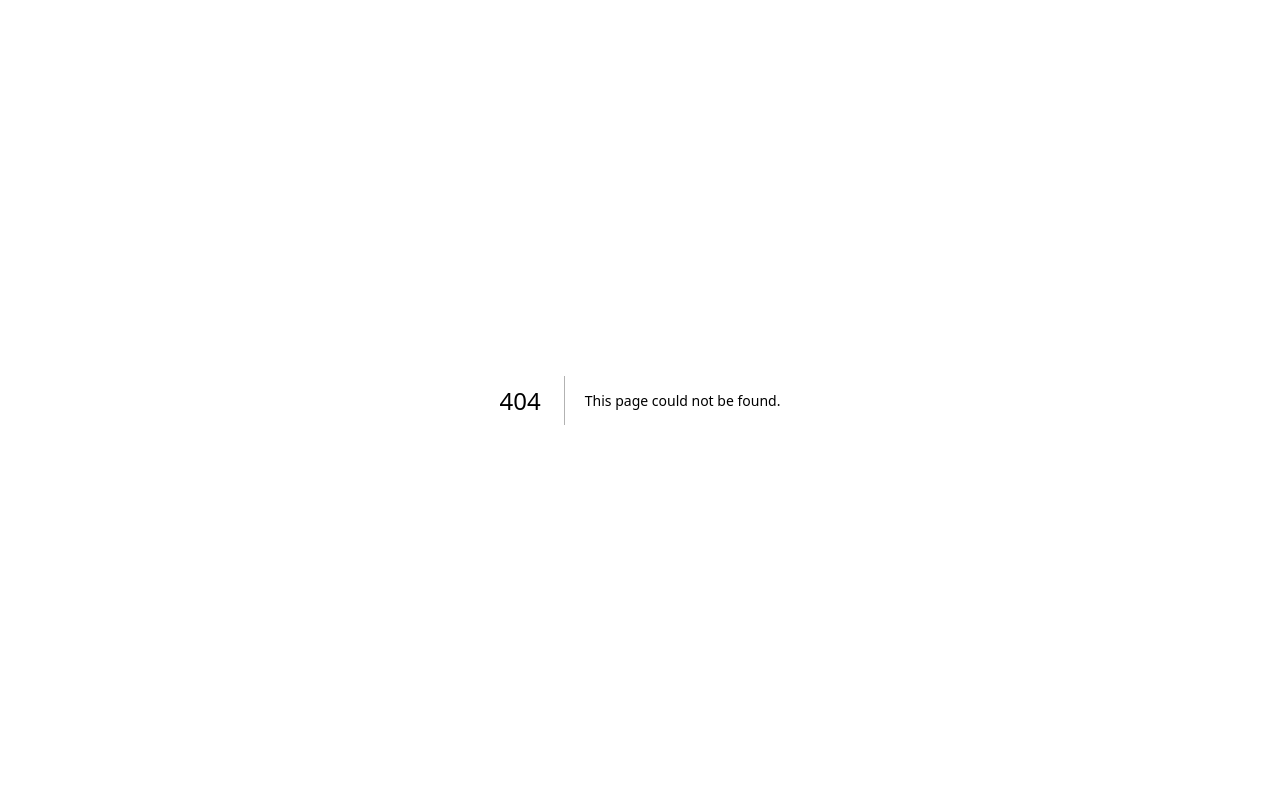
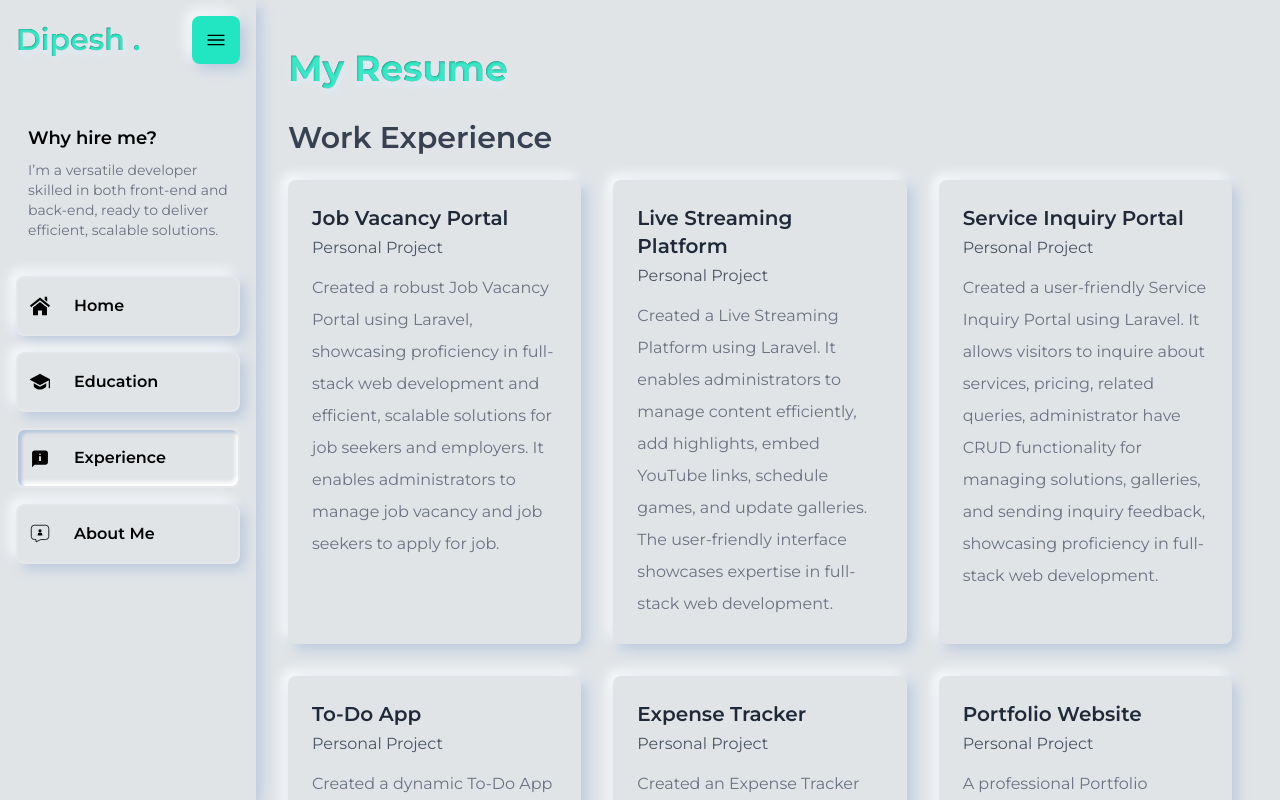
Before and after one commit to DipeshPun91/portfolio_website_next.js, a Next.js app: page /myresume/experience in a window 1280 px wide. Before the commit this address had no page. Shown: the top 800 px of the page. Built offline with nearby package versions, Linux system fonts and the light colour scheme.

Commit message:
Eleventh commit

```diff
--- /dev/null
+++ b/src/app/myresume/experience/page.tsx
@@ -0,0 +1,91 @@
+"use client";
+
+import React from "react";
+import Sidebar from "@/components/Sidebar";
+import MobileSidebar from "@/components/MobileSidebar";
+import { useState } from "react";
+
+const experiences = [
+  {
+    title: "Job Vacancy Portal",
+    company: "Personal Project",
+    description:
+      "Created a robust Job Vacancy Portal using Laravel, showcasing proficiency in full-stack web development and efficient, scalable solutions for job seekers and employers. It enables administrators to manage job vacancy and job seekers to apply for job.",
+  },
+  {
+    title: "Live Streaming Platform",
+    company: "Personal Project",
+    description:
+      "Created a Live Streaming Platform using Laravel. It enables administrators to manage content efficiently, add highlights, embed YouTube links, schedule games, and update galleries. The user-friendly interface showcases expertise in full-stack web development.",
+  },
+  {
+    title: "Service Inquiry Portal",
+    company: "Personal Project",
+    description:
+      "Created a user-friendly Service Inquiry Portal using Laravel. It allows visitors to inquire about services, pricing, related queries, administrator have CRUD functionality for managing solutions, galleries, and sending inquiry feedback, showcasing proficiency in full-stack web development.",
+  },
+  {
+    title: "To-Do App",
+    company: "Personal Project",
+    description:
+      "Created a dynamic To-Do App using Next.js, a React framework, for efficient task management. It features a clean interface, tracking progress, and organization. This project showcases front-end development skills and modern web technologies' ability to create interactive, responsive web applications.",
+  },
+  {
+    title: "Expense Tracker",
+    company: "Personal Project",
+    description:
+      "Created an Expense Tracker using Next.js, a React framework, allowing users to track income and expenses, visualize spending patterns, and generate reports. The user-friendly interface and real-time updates make budgeting and financial planning efficient.",
+  },
+  {
+    title: "Portfolio Website",
+    company: "Personal Project",
+    description:
+      "A professional Portfolio Website using Next.js, a React framework, to showcases my web development expertise, featuring detailed project descriptions, personal biography, and contact information. The website emphasizes performance and aesthetics, showcasing my ability to create engaging web experiences.",
+  },
+];
+
+export default function MyResume() {
+  const [collapsed, setCollapsed] = useState(false);
+
+  return (
+    <section className="flex min-h-screen relative pb-20">
+      <div className="hidden lg:block">
+        <Sidebar collapsed={collapsed} setCollapsed={setCollapsed} />
+      </div>
+
+      <div className="lg:hidden">
+        <MobileSidebar />
+      </div>
+
+      <div
+        className={`transition-all duration-300 ease-in-out ${
+          collapsed ? "lg:ml-20" : "lg:ml-60"
+        } w-full`}
+      >
+        <div className="flex-grow p-8 lg:p-12">
+          <h1 className="text-4xl font-bold mb-8 title">My Resume</h1>
+
+          <div id="work-experience" className="mb-12">
+            <h2 className="text-3xl font-semibold mb-6 text-gray-700">
+              Work Experience
+            </h2>
+            <div className="grid grid-cols-1 sm:grid-cols-2 md:grid-cols-3 gap-8">
+              {experiences.map((experience, index) => (
+                <div
+                  key={index}
+                  className="p-6 rounded-lg transition-transform transform hover:scale-105 effect"
+                >
+                  <p className="text-xl font-semibold text-gray-800">
+                    {experience.title}
+                  </p>
+                  <p className="text-gray-600">{experience.company}</p>
+                  <p className="mt-2 text-gray-500">{experience.description}</p>
+                </div>
+              ))}
+            </div>
+          </div>
+        </div>
+      </div>
+    </section>
+  );
+}
```
